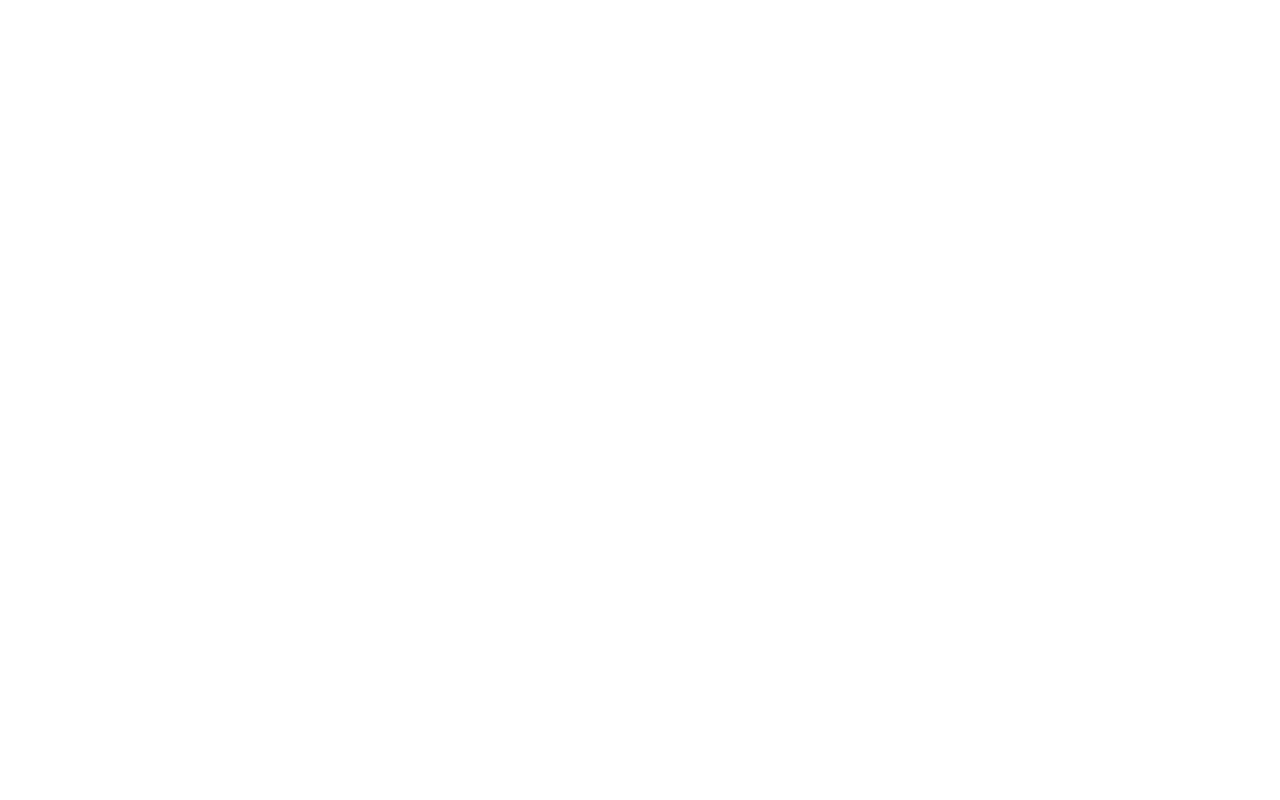
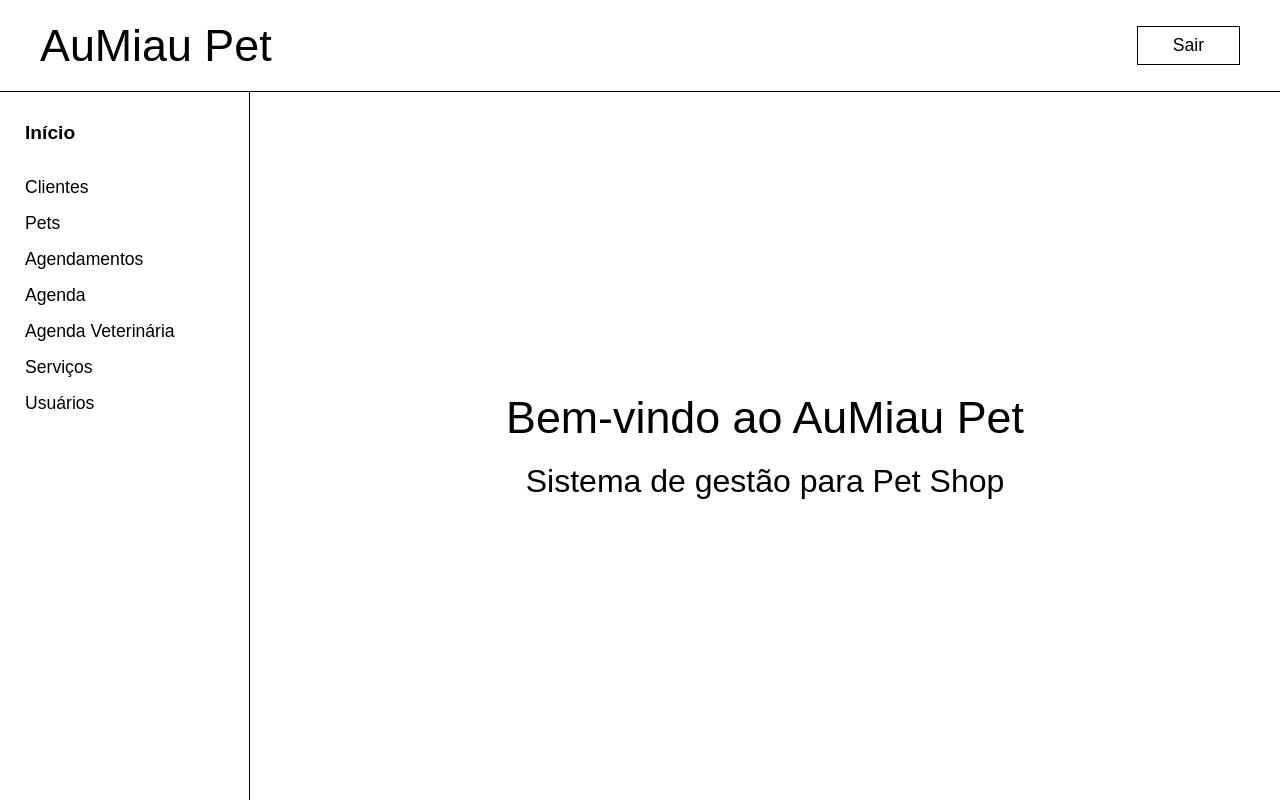
Before and after one commit to StormRider4513/ppads-grupo19, a plain HTML site: page AuMiauPet/pages/dashboard.html in a window 1280 px wide. Drawn offline with Linux system fonts and the light colour scheme.

Commit message:
atualizando página dashboard

```diff
--- a/AuMiauPet/css/style.css
+++ b/AuMiauPet/css/style.css
@@ -5,44 +5,47 @@
     font-family: Arial, Helvetica, sans-serif;
 }
 
+html,
 body {
-    background-color: #222222;
+    width: 100%;
+    height: 100%;
+    background-color: #ffffff;
+}
+
+body {
     display: flex;
     justify-content: center;
     align-items: center;
-    min-height: 100vh;
-    padding: 20px;
 }
 
+/* ------------------------------------------------LOGIN-------------------------------------------------------------- */
 .loginContainer {
     background-color: #ffffff;
-    width: 90%;
-    max-width: 1200px;
-    min-height: 80vh;
-    padding: 60px 40px;
-    text-align: center;
+    width: 100vw;
+    height: 100vh;
     display: flex;
     flex-direction: column;
     justify-content: center;
     align-items: center;
+    padding: 20px;
+    text-align: center;
 }
 
 .loginContainer h1 {
-    font-size: clamp(1.8rem, 5vw, 2.5rem);
+    font-size: clamp(2rem, 4vw, 3.5rem);
     font-weight: normal;
     color: #000000;
-    margin-bottom: 15px;
+    margin-bottom: 20px;
 }
 
 .loginContainer h2 {
-    font-size: clamp(1.2rem, 3.5vw, 1.8rem);
+    font-size: clamp(1.4rem, 2.8vw, 2.2rem);
     font-weight: normal;
     color: #000000;
-    margin-bottom: 35px;
+    margin-bottom: 40px;
 }
 
 .loginForm {
-    display: inline-block;
     width: 100%;
     max-width: 320px;
     text-align: left;
@@ -75,14 +78,14 @@ body {
 
 .buttonLoginForm {
     text-align: center;
-    margin-top: 25px;
+    margin-top: 30px;
 }
 
 .botaoEntrar {
     background-color: #ffffff;
     border: 1px solid #000000;
-    padding: 8px 45px;
-    font-size: 1.05rem;
+    padding: 8px 50px;
+    font-size: 1.1rem;
     color: #000000;
     cursor: pointer;
     transition: background-color 0.2s;
@@ -102,3 +105,128 @@ body {
         width: 100%;
     }
 }
+
+/* --------------------------------------------------------DASHBOARD-------------------------------------------------------- */
+
+.dashboard-container {
+    background-color: #ffffff;
+    width: 100vw;
+    height: 100vh;
+    display: flex;
+    flex-direction: column;
+}
+
+.top-bar {
+    display: flex;
+    justify-content: space-between;
+    align-items: center;
+    padding: 20px 40px;
+    border-bottom: 1px solid #000000;
+}
+
+.top-bar h1 {
+    font-size: 2.8rem;
+    font-weight: normal;
+    color: #000000;
+}
+
+.btn-sair {
+    background-color: #ffffff;
+    border: 1px solid #000000;
+    padding: 8px 35px;
+    font-size: 1.1rem;
+    color: #000000;
+    cursor: pointer;
+    transition: background-color 0.2s;
+}
+
+.btn-sair:hover {
+    background-color: #f0f0f0;
+}
+
+.dashboard-body {
+    display: flex;
+    flex: 1;
+    height: calc(100vh - 85px);
+}
+
+/* Menu Lateral (Sidebar) */
+.sidebar {
+    width: 250px;
+    border-right: 1px solid #000000;
+    padding: 30px 25px;
+}
+
+.sidebar ul {
+    list-style: none;
+}
+
+.sidebar li {
+    margin-bottom: 15px;
+}
+
+.sidebar a {
+    text-decoration: none;
+    color: #000000;
+    font-size: 1.1rem;
+    display: block;
+}
+
+.sidebar li.active a {
+    font-weight: bold;
+    font-size: 1.2rem;
+}
+
+/* Área Principal */
+.main-content {
+    flex: 1;
+    display: flex;
+    flex-direction: column;
+    justify-content: center;
+    align-items: center;
+    padding: 40px;
+    text-align: center;
+}
+
+.main-content h2 {
+    font-size: 2.8rem;
+    font-weight: normal;
+    color: #000000;
+    margin-bottom: 20px;
+}
+
+.main-content h3 {
+    font-size: 2rem;
+    font-weight: normal;
+    color: #000000;
+}
+
+@media (max-width: 768px) {
+    .dashboard-body {
+        flex-direction: column;
+        height: auto;
+    }
+
+    .sidebar {
+        width: 100%;
+        border-right: none;
+        border-bottom: 1px solid #000000;
+        padding: 20px;
+    }
+
+    .top-bar {
+        padding: 15px 20px;
+    }
+
+    .top-bar h1 {
+        font-size: 1.8rem;
+    }
+
+    .main-content h2 {
+        font-size: 1.6rem;
+    }
+
+    .main-content h3 {
+        font-size: 1.2rem;
+    }
+}
--- a/AuMiauPet/pages/dashboard.html
+++ b/AuMiauPet/pages/dashboard.html
@@ -1,2 +1,50 @@
 <!--menu lateral: início, clientes, pets, agendamentos, agenda, agenda veterinária, serviços, usuários-->
 <!--título superior aumiaupet com botão sair-->
+
+<!DOCTYPE html>
+<html lang="pt-BR">
+
+<head>
+    <meta charset="UTF-8">
+    <meta name="viewport" content="width=device-width, initial-scale=1.0">
+    <title>Dashboard - AuMiau Pet</title>
+    <link rel="stylesheet" href="../css/style.css">
+</head>
+
+<body>
+    <div class="dashboard-container">
+        <!-- Cabeçalho Superior -->
+        <header class="top-bar">
+            <h1>AuMiau Pet</h1>
+            <button class="btn-sair">Sair</button>
+        </header>
+
+        <!-- Corpo Principal com Menu e Conteúdo -->
+        <div class="dashboard-body">
+            <!-- Menu Lateral -->
+            <aside class="sidebar">
+                <nav>
+                    <ul>
+                        <li class="active"><a href="#">Início</a></li>
+                        <br>
+                        <li><a href="#">Clientes</a></li>
+                        <li><a href="#">Pets</a></li>
+                        <li><a href="#">Agendamentos</a></li>
+                        <li><a href="#">Agenda</a></li>
+                        <li><a href="#">Agenda Veterinária</a></li>
+                        <li><a href="#">Serviços</a></li>
+                        <li><a href="#">Usuários</a></li>
+                    </ul>
+                </nav>
+            </aside>
+
+            <!-- Área Principal de Conteúdo -->
+            <main class="main-content">
+                <h2>Bem-vindo ao AuMiau Pet</h2>
+                <h3>Sistema de gestão para Pet Shop</h3>
+            </main>
+        </div>
+    </div>
+</body>
+
+</html>
```
Also changed, not shown: AuMiauPet/pages/agendamentos.html (line endings or trailing spaces).
